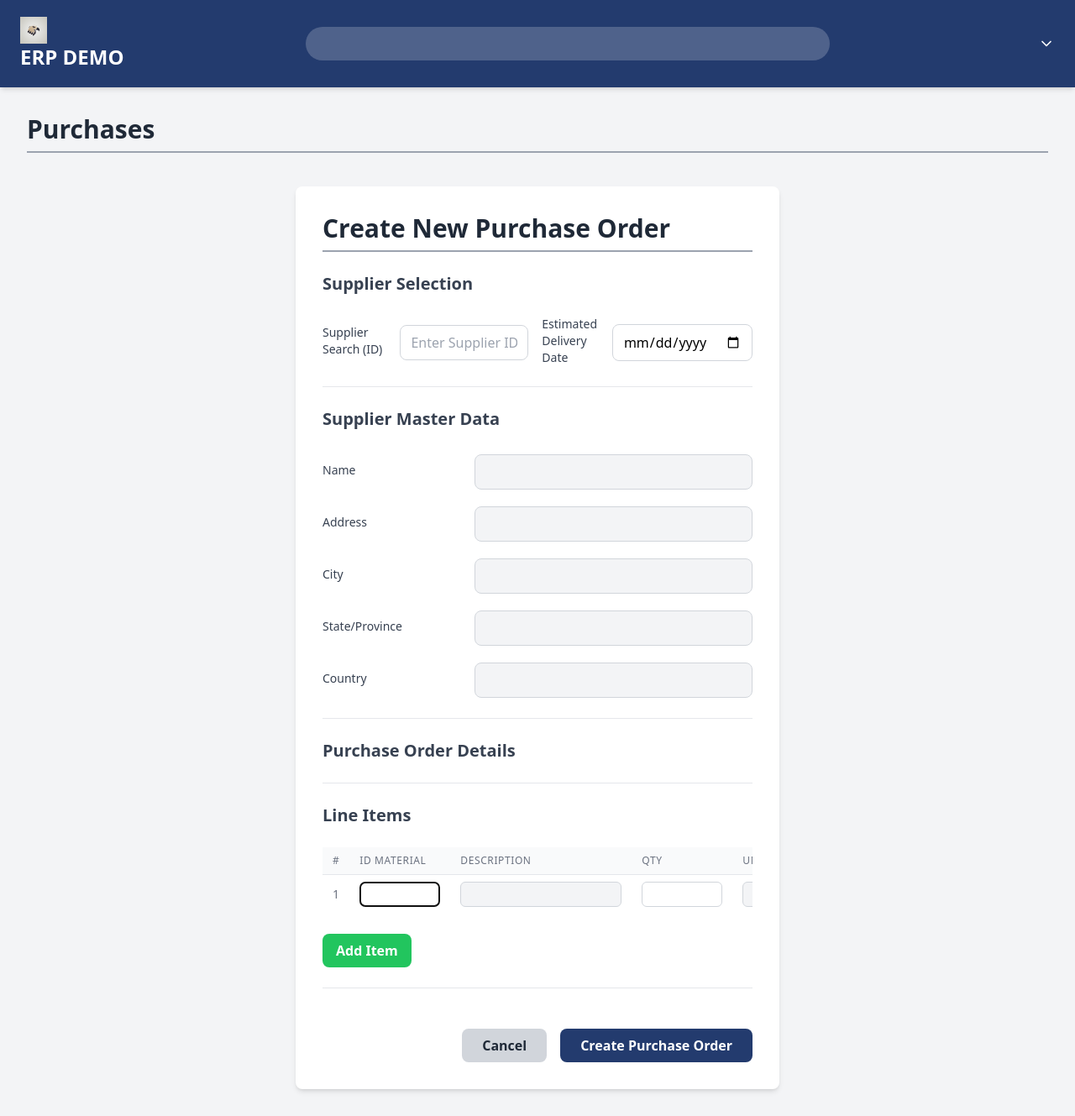
After one commit to MauricioPinoReyes/ERP_DEMO, a Django app: page /purchases/create/ in a window 1280 px wide. The commit adds this page. Shown: the whole page at 84% size. Run offline with Django 5.2, Linux system fonts and the light colour scheme; some libraries are stand-ins or nearby versions.

Commit message:
Modulo Purchases: Formulario dinamico, API de creacion de ordenes y validaciones de frontend/backend funcionando

```diff
--- a/core/templates/core/base.html
+++ b/core/templates/core/base.html
@@ -88,5 +88,8 @@
         {% endblock content %}
     </main>
     <script src=" {% static 'js/script.js' %}"></script>
+
+    {% block extra_js %}
+    {% endblock extra_js %}
 </body>
 </html>
--- /dev/null
+++ b/purchases/templates/purchases/purchase_order_create.html
@@ -0,0 +1,297 @@
+{% extends 'core/base.html' %}
+{% load static %}
+
+{% block title %}
+Create New Purchase Order
+{% endblock %}
+
+{% block content %}
+
+<h2 class="text-3xl font-bold text-gray-800 mb-6 border-b-2 border-gray-400 pb-2">Purchases</h2>
+
+<div class="max-w-xl mx-auto bg-white p-8 rounded-lg shadow-md mt-10">
+    <h2 class="text-3xl font-bold text-gray-800 mb-6 border-b-2 border-gray-400 pb-2">Create New Purchase Order</h2>
+    <form method="post" class="space-y-6" onsubmit="return false;">
+        {% csrf_token %}
+
+        <h3 class="text-xl font-semibold text-gray-700 mb-4">Supplier Selection</h3>
+        <div class="flex items-center space-x-4">
+            <label for="supplier_search" class="block text-sm font-medium text-gray-700 w-1/3">Supplier Search (ID)</label>
+            <div class="mt-1 w-2/3">
+                <input type="text" id="supplier_search" placeholder="Enter Supplier ID and press Enter" class="w-full px-3 py-2 border border-gray-300 rounded-lg focus:outline-none focus:ring-2 focus:ring-blue-500">
+
+            </div>
+            <div class="flex items-center space-x-4">
+                <label for="estimated_delivery_date" class="block text-sm font-medium text-gray-700 w-1/3">Estimated Delivery Date</label>
+                <div class="mt-1 w-2/3">
+                    <input type="date" name="estimated_delivery_date" id="estimated_delivery_date" required class="w-full px-3 py-2 border border-gray-300 rounded-lg focus:outline-none focus:ring-2 focus:ring-blue-500">
+
+            </div>
+        </div>
+    </div>
+
+    <input type="hidden" name="supplier_pk" id="supplier_id_input">
+    <input type="hidden" name="default_currency" id="default_currency_input">
+
+    <hr class="my-6">
+
+    <h3 class="text-xl font-semibold text-gray-700 mb-4">Supplier Master Data</h3>
+    <div class="space-y-4" id="supplier_data_fields">
+        <div class="flex items-center space-x-4">
+            <label class="block text-sm font-medium text-gray-700 w-1/3">Name</label>
+            <div class="mt-1 w-2/3">
+                <input type="text" id="name_display" readonly class="w-full px-3 py-2 border border-gray-300 rounded-lg bg-gray-100 cursor-not-allowed">
+            </div>
+        </div>
+
+        <div class="flex items-center space-x-4">
+            <label class="block text-sm font-medium text-gray-700 w-1/3">Address</label>
+            <div class="mt-1 w-2/3">
+                <input type="text" id="address_display" readonly class="w-full px-3 py-2 border border-gray-300 rounded-lg bg-gray-100 cursor-not-allowed">
+            </div>
+        </div>
+
+        <div class="flex items-center space-x-4">
+            <label class="block text-sm font-medium text-gray-700 w-1/3">City</label>
+            <div class="mt-1 w-2/3">
+                <input type="text" id="city_display" readonly class="w-full px-3 py-2 border border-gray-300 rounded-lg bg-gray-100 cursor-not-allowed">
+            </div>
+        </div>
+
+        <div class="flex items-center space-x-4">
+            <label class="block text-sm font-medium text-gray-700 w-1/3">State/Province</label>
+            <div class="mt-1 w-2/3">
+                <input type="text" id="state_province_display" readonly class="w-full px-3 py-2 border border-gray-300 rounded-lg bg-gray-100 cursor-not-allowed">
+            </div>
+        </div>
+
+        <div class="flex items-center space-x-4">
+            <label class="block text-sm font-medium text-gray-700 w-1/3">Country</label>
+            <div class="mt-1 w-2/3">
+                <input type="text" id="country_display" readonly class="w-full px-3 py-2 border border-gray-300 rounded-lg bg-gray-100 cursor-not-allowed">
+            </div>
+        </div>
+    </div>
+
+    <hr class="my-6">
+
+    <h3 class="text-xl font-semibold text-gray-700 mb-4">Purchase Order Details</h3>
+
+    <hr class="my-6">
+    <h3 class="text-xl font-semibold text-gray-700 mb-4">Line Items</h3>
+
+    <div class="overflow-x-auto">
+        <table class="min-w-full divide-y divide-gray-200">
+            <thead class="bg-gray-50">
+                <tr>
+                    <th class="px-3 py-2 text-left text-xs font-medium text-gray-500 uppercase tracking-wider">#</th>
+                    <th class="px-3 py-2 text-left text-xs font-medium text-gray-500 uppercase tracking-wider">ID Material</th>
+                    <th class="px-3 py-2 text-left text-xs font-medium text-gray-500 uppercase tracking-wider">Description</th>
+                    <th class="px-3 py-2 text-left text-xs font-medium text-gray-500 uppercase tracking-wider">Qty</th>
+                    <th class="px-3 py-2 text-left text-xs font-medium text-gray-500 uppercase tracking-wider">Unit</th>
+                    <th class="px-3 py-2 text-left text-xs font-medium text-gray-500 uppercase tracking-wider">Price</th>
+                    <th class="px-3 py-2 text-left text-xs font-medium text-gray-500 uppercase tracking-wider">Currency</th>
+                    <th class="px-3 py-2"></th>
+                </tr>
+            </thead>
+            <tbody id="line-items-container" class="bg-white divide-y divide-gray-200">
+
+            </tbody>
+        </table>
+    </div>
+    <button type="button" id="add-item-btn" class="mt-4 bg-green-500 text-white font-semibold py-2 px-4 rounded-lg transition-colors duration-300 hover:bg-green-600">Add Item</button>
+    <hr class="my-6">
+    <div class="flex justify-end space-x-4 pt-6">
+        <a href="{% url 'purchases:purchase_order_form' %}" class="bg-gray-300 text-gray-800 font-semibold py-2 px-6 rounded-lg transition-colors duration-300 hover:bg-gray-400">Cancel</a>
+        <button type="submit" class="bg-[#233b6e] text-white font-semibold py-2 px-6 rounded-lg transition-colors duration-300 hover:bg-[#1a2c53]">Create Purchase Order</button>
+    </div>
+</form>
+</div>
+
+{% endblock content %}
+{% block extra_js %}
+<script>
+    window.addEventListener('load', function() {
+        const D = document;
+        const form = D.querySelector('form');
+        const [searchI, dateI, currI, linesC, addB] = ['supplier_search', 'estimated_delivery_date', 'default_currency_input', 'line-items-container', 'add-item-btn'].map(id => D.getElementById(id));
+        const csrf_token = D.querySelector('[name=csrfmiddlewaretoken]').value;
+        let lineCount = 0;
+        const URLs = { supplier: '/purchases/api/supplier/details/', material: '/purchases/api/material/details/', create: '/purchases/create_order/' };
+        const SUPP_FIELDS = ['name', 'address', 'city', 'state_province', 'country'];
+
+        const fetchData = (url, name) => fetch(url, { method: 'GET', headers: { 'X-Requested-With': 'XMLHttpRequest', 'X-CSRFToken': csrf_token } })
+            .then(r => { if (r.status === 404) throw new Error(`${name} no encontrado.`); if (!r.ok) throw new Error(`Error ${r.status}.`); return r.json(); });
+
+        const updateCurrencies = (curr) => { for (let i = 1; i <= lineCount; i++) { const c = D.getElementById(`currency_${i}`); if (c) c.value = curr || ''; } };
+
+        const fillSupplier = (data, id) => {
+            D.getElementById('supplier_id_input').value = id || '';
+            SUPP_FIELDS.forEach(f => { const el =
+                D.getElementById(`${f}_display`); if (el) el.value = data[f] || '';
+            });
+            const curr = data.currency || '';
+            currI.value = curr;
+            updateCurrencies(curr);
+        };
+
+        const loadSupplier = (id) => {
+            if (!id) { alert('Introduce Supplier ID.'); fillSupplier({}, ''); return; }
+            fetchData(`${URLs.supplier}${id}/`, 'Supplier')
+                .then(data => fillSupplier(data, id))
+                .catch(error => { alert(`Error: ${error.message}.`); fillSupplier({}, ''); });
+        };
+
+        const loadMaterial = (id, rowId) => {
+            if (!id) return;
+            fetchData(`${URLs.material}${id}/`, 'Material')
+                .then(data => {
+                    D.getElementById(`description_${rowId}`).value = data.description || '';
+                    D.getElementById(`unit_${rowId}`).value = data.unit || '';
+                    D.getElementById(`currency_${rowId}`).value = currI.value || '';
+                })
+                .catch(error => {
+                    alert(`Error: ${error.message}.`);
+                    ['description', 'unit', 'currency'].forEach(f => D.getElementById(`${f}_${rowId}`).value = '');
+                });
+        };
+
+        const createRowHTML = (c, curr) => `
+            <td class="px-3 py-2 text-sm text-gray-500">${c}</td>
+            <td class="px-3 py-2"><input type="text" id="material_id_${c}" name="material_id_${c}" required class="w-24 px-2 py-1 border border-gray-300 rounded-md text-sm focus:ring-blue-500 focus:border-blue-500"></td>
+            <td class="px-3 py-2"><input type="text" id="description_${c}" name="description_${c}" required class="w-48 px-2 py-1 border border-gray-300 rounded-md text-sm bg-gray-100 cursor-not-allowed"></td>
+            <td class="px-3 py-2"><input type="number" id="quantity_${c}" name="quantity_${c}" required class="w-24 px-2 py-1 border border-gray-300 rounded-md text-sm focus:ring-blue-500"></td>
+            <td class="px-3 py-2"><input type="text" id="unit_${c}" name="unit_${c}" required class="w-48 px-2 py-1 border border-gray-300 rounded-md text-sm bg-gray-100 cursor-not-allowed"></td>
+            <td class="px-3 py-2"><input type="number" step="0.01" id="price_${c}" name="price_${c}" required class="w-24 px-2 py-1 border border-gray-300 rounded-md text-sm focus:ring-blue-500"></td>
+            <td class="px-3 py-2"><input type="text" id="currency_${c}" name="currency_${c}" required class="w-48 px-2 py-1 border border-gray-300 rounded-md text-sm bg-gray-100 cursor-not-allowed"></td>
+            <td class="px-3 py-2"><button type="button" class="remove-item-btn text-red-600 hover:text-red-900" data-row-id="${c}">Remove</button></td>
+        `;
+
+        const addLine = () => {
+            lineCount++;
+            const newRow = D.createElement('tr');
+            newRow.id = `row_${lineCount}`;
+            newRow.innerHTML = createRowHTML(lineCount, currI.value);
+            linesC.appendChild(newRow);
+
+            const matI = D.getElementById(`material_id_${lineCount}`);
+            matI.focus();
+            matI.addEventListener('keydown', e => {
+                if (e.key === 'Enter') { e.preventDefault(); loadMaterial(e.target.value.trim(), lineCount); }
+            });
+        };
+
+                const serialize = () => {
+            const { sId, dDate } = { sId: D.getElementById('supplier_id_input').value, dDate: dateI.value };
+            if (!sId || !dDate) {
+                alert(`Faltan datos: Proveedor (${sId}) o Fecha (${dDate})`);
+                return null;
+            }
+
+            let isValid = true, activeLines = 0, lines = [];
+
+            for (let i = 1; i <= lineCount; i++) {
+                const row = D.getElementById(`row_${i}`);
+                if (row) {
+                    activeLines++;
+                    // value en lugar de querySelector para evitar fallos si el input no tiene name
+                    const mId = D.getElementById(`material_id_${i}`).value;
+                    const desc = D.getElementById(`description_${i}`).value;
+                    const qty = parseFloat(D.getElementById(`quantity_${i}`).value);
+                    const unit = D.getElementById(`unit_${i}`).value;
+                    const price = parseFloat(D.getElementById(`price_${i}`).value);
+                    const curr = D.getElementById(`currency_${i}`).value;
+
+                    // Validación con mensaje específico
+                    if (!mId) { alert(`Fila ${i}: Falta el ID del material`); isValid = false; break; }
+                    if (!desc) { alert(`Fila ${i}: Falta la descripción (¿presionaste Enter en el ID del material?)`); isValid = false; break; }
+                    if (isNaN(qty) || qty <= 0) { alert(`Fila ${i}: La cantidad debe ser mayor a 0`); isValid = false; break; }
+                    if (!unit) { alert(`Fila ${i}: Falta la unidad de medida`); isValid = false; break; }
+                    if (isNaN(price) || price <= 0) { alert(`Fila ${i}: El precio debe ser mayor a 0`); isValid = false; break; }
+                    if (!curr) { alert(`Fila ${i}: Falta la moneda`); isValid = false; break; }
+
+                    lines.push({ position: activeLines, id_material: mId, quantity: qty, unit_material: unit, price: price, currency_supplier: curr });
+                }
+            }
+
+            if (!isValid) return null;
+            if (activeLines === 0) { alert("Debe haber al menos 1 línea."); return null; }
+
+            return { id_supplier: sId, estimated_delivery_date: dDate, lines: lines };
+        };
+
+
+
+       /*  const serialize = () => {
+            const { sId, dDate } = { sId: D.getElementById('supplier_id_input').value, dDate: dateI.value };
+            if (!sId || !dDate) { alert('Pending Supplier or Delivery Date.'); return null; }
+            let isValid, activeLines, lines = [true, 0, []];
+
+            for (let i = 1; i <= lineCount; i++) {
+                const row = D.getElementById(`row_${i}`);
+                if (row) {
+                    activeLines++;
+                    const [mId, desc, qty, unit, price, curr] = [
+                        D.getElementById(`material_id_${i}`).value, D.getElementById(`description_${i}`).value,
+                        parseFloat(row.querySelector(`[name="quantity_${i}"]`).value), D.getElementById(`unit_${i}`).value,
+                        parseFloat(row.querySelector(`[name="price_${i}"]`).value), D.getElementById(`currency_${i}`).value,
+                    ];
+
+                    if (!mId || !desc || qty <= 0 || !unit || price <= 0 || !curr) {
+                        alert(`Line ${i}: Missing or wrong information.`); isValid = false; break;
+                    }
+
+                    lines.push({ position: activeLines, id_material: mId, quantity: qty, unit_material: unit, price: price, currency_supplier: curr });
+                }
+            }
+
+            if (!isValid) return null;
+            if (activeLines === 0) { alert("Should be 1 line at least."); return null; }
+
+            return {id_supplier: sId, estimated_delivery_date: dDate, lines: lines };
+        }; */
+
+        form.addEventListener('submit', async e => {
+            e.preventDefault();
+            console.log("1. Botón presionado"); ////////////////////////////////////////////////////////////////////
+            const payload = serialize();
+            console.log("2. Payload generado:", payload); // <-- Agrega esto
+            const submitBtn = form.querySelector('button[type="submit"]');
+
+            if (!payload) {
+                submitBtn.disabled = true; submitBtn.textContent = 'Creating...';
+                return;
+            }
+            try {
+                console.log("4. Enviando fetch a:", URLs.create); // <-- Agrega esto
+                const response = await fetch(URLs.create, {
+                    method: 'POST', headers: { 'Content-Type': 'application/json', 'X-CSRFToken': csrf_token }, body: JSON.stringify(payload)
+                });
+
+                const data = await response.json();
+                if (response.ok && response.status === 201) {
+                    alert(`OC ${data.id_purchase_order} created successfully.`);
+                    window.location.href = data.redirect_url || '/purchases/'; } else {
+                        throw new Error(data.error || `Error ${response.status}.`);
+                    }
+            } catch (error) {
+                alert(`Creation error: ${error.message}`);
+            } finally {
+                submitBtn.disabled = false; submitBtn.textContent = 'Create Purchase Order';
+            }
+        });
+
+
+        if (addB) { addB.addEventListener('click', addLine); addLine(); }
+        linesC.addEventListener('click', e => {
+            if (e.target.classList.contains('remove-item-btn')) {
+                D.getElementById(`row_${e.target.dataset.rowId}`).remove();
+            }
+        });
+        searchI.addEventListener('keydown', e => { if (e.key === 'Enter') {
+            e.preventDefault(); loadSupplier(searchI.value.trim()); }});
+
+
+    });
+</script>
+{% endblock extra_js %}
--- a/purchases/views.py
+++ b/purchases/views.py
@@ -109,7 +109,8 @@ def create_purchase_order(request):
             try:
                 material = get_object_or_404(Material, id_material=material_id)
                 unit_obj = get_object_or_404(Unit, symbol=unit_symbol)
-                currency_obj = get_object_or_404(Currency, symbol=currency_symbol)
+                #currency_obj = get_object_or_404(Currency, symbol=currency_symbol)
+                currency_obj = Currency.objects.filter(symbol=currency_symbol).first()
             except Material.DoesNotExist:
                 raise ValueError(f"Material ID '{material_id}' not found for line {i}.")
             except Unit.DoesNotExist:
@@ -151,6 +152,7 @@ def create_purchase_order(request):
         return JsonResponse({'error': f'An unexpected server error occurred: {str(e)}'}, status=500)
 
 
+# http://127.0.0.1:8000/purchases/create
 # http://127.0.0.1:8000/purchases/api/supplier/details/SUP-CL-002/
 # http://127.0.0.1:8000/purchases/api/material/details/MAT-PAP-001/
 
@@ -192,3 +194,20 @@ def create_purchase_order(request):
 #    `'/purchases/list/'`. Es mejor usar `reverse('purchases:list')` para que no se rompa
 #    si cambias las rutas en el futuro.
 # ============================================================================
+
+
+# ============================================================================
+# OBSERVACIÓN: BÚSQUEDA DE MONEDA POR SÍMBOLO
+# ============================================================================
+# En la vista create_purchase_order se busca la moneda por su símbolo:
+#   currency_obj = get_object_or_404(Currency, symbol=currency_symbol)
+#
+# ERROR: Múltiples monedas comparten el mismo símbolo (ej: 7 monedas usan "$").
+# Esto lanza el error "get() returned more than one Currency". LINEA 112 currency_obj = get_object_or_404(Currency, symbol=currency_symbol)
+#
+# SOLUCIÓN ACTUAL: Se cambió a .filter().first() para evitar el crash.
+#
+# MEJORA FUTURA:
+# El API get_supplier_details debería devolver `currency.iso_code` en lugar de
+# `currency.symbol`, y la vista debería buscar por `iso_code=currency_symbol`.
+# ============================================================================
```
Also changed, not shown: db.sqlite3.
